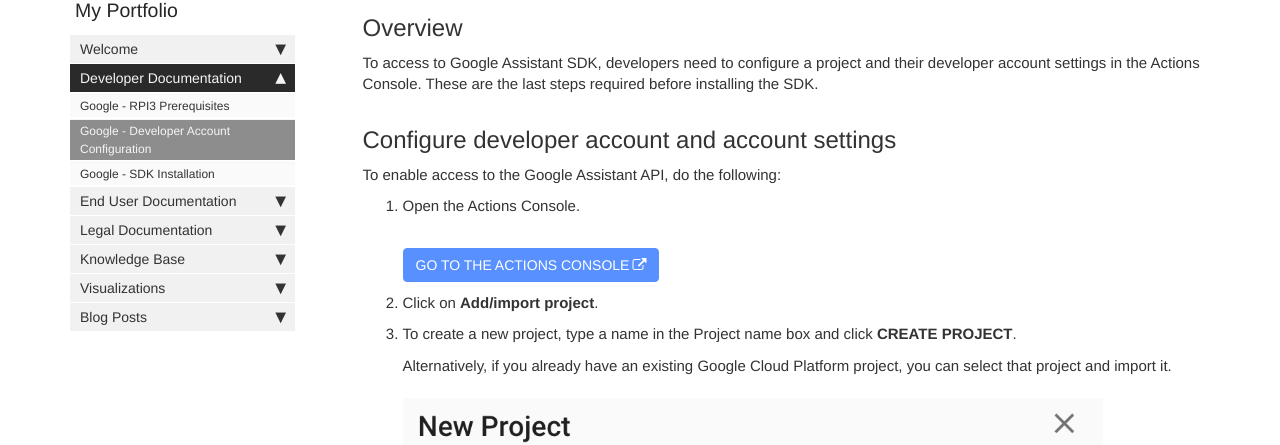
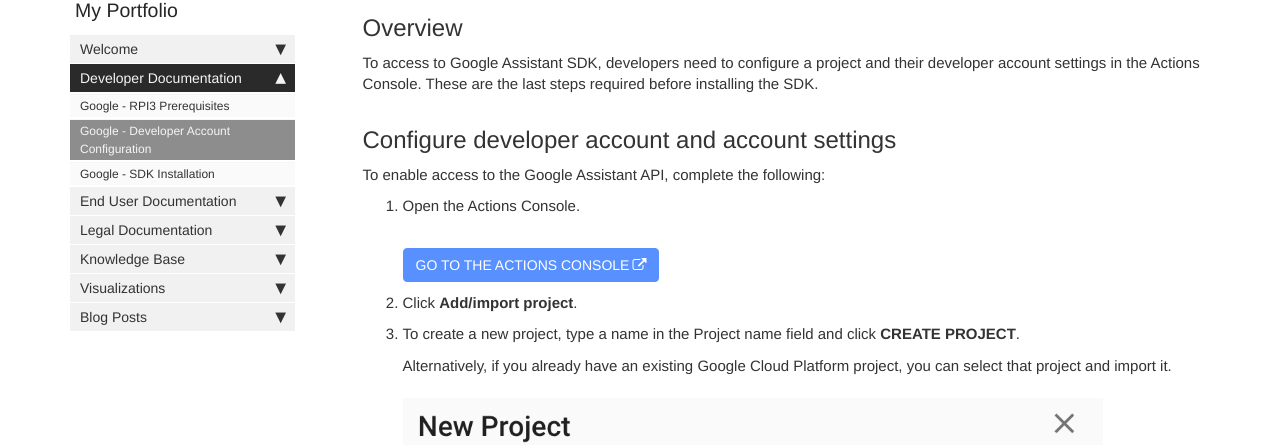
Before and after one commit to mr7brown/agb.github.io, a Jekyll site: the page built from pages/mydoc/mydoc_google_developer.md, in a window 1280 px wide and 900 px high, scrolled down 367 px. Shown: the part 94-539 px from the top of the window. Built offline with Jekyll 4.4.1, drawn with Linux system fonts in a browser that asks for light colours; nearby versions of some CDN libraries; comment, search, counter and statistics services are not loaded.

Commit message:
updated the developer account doc

```diff
--- a/pages/mydoc/mydoc_google_developer.md
+++ b/pages/mydoc/mydoc_google_developer.md
@@ -15,16 +15,16 @@
 
 ## Configure developer account and account settings
 
-To enable access to the Google Assistant API, do the following:
+To enable access to the Google Assistant API, complete the following:
 
 1.  Open the Actions Console.<br><br>
 
     <a href="https://console.actions.google.com/" class="btn btn-primary">GO TO
     THE ACTIONS CONSOLE</a>
 
-2.  Click on <b>Add/import project</b>.
+2.  Click <b>Add/import project</b>.
 
-3.  To create a new project, type a name in the Project name box and click <b>CREATE PROJECT</b>.
+3.  To create a new project, type a name in the Project name field and click <b>CREATE PROJECT</b>.
 
     Alternatively, if you already have an existing Google Cloud Platform project,
     you can select that project and import it.
```
Also changed, not shown: other parts of pages/mydoc/mydoc_google_developer.md (+2 -2 lines).
